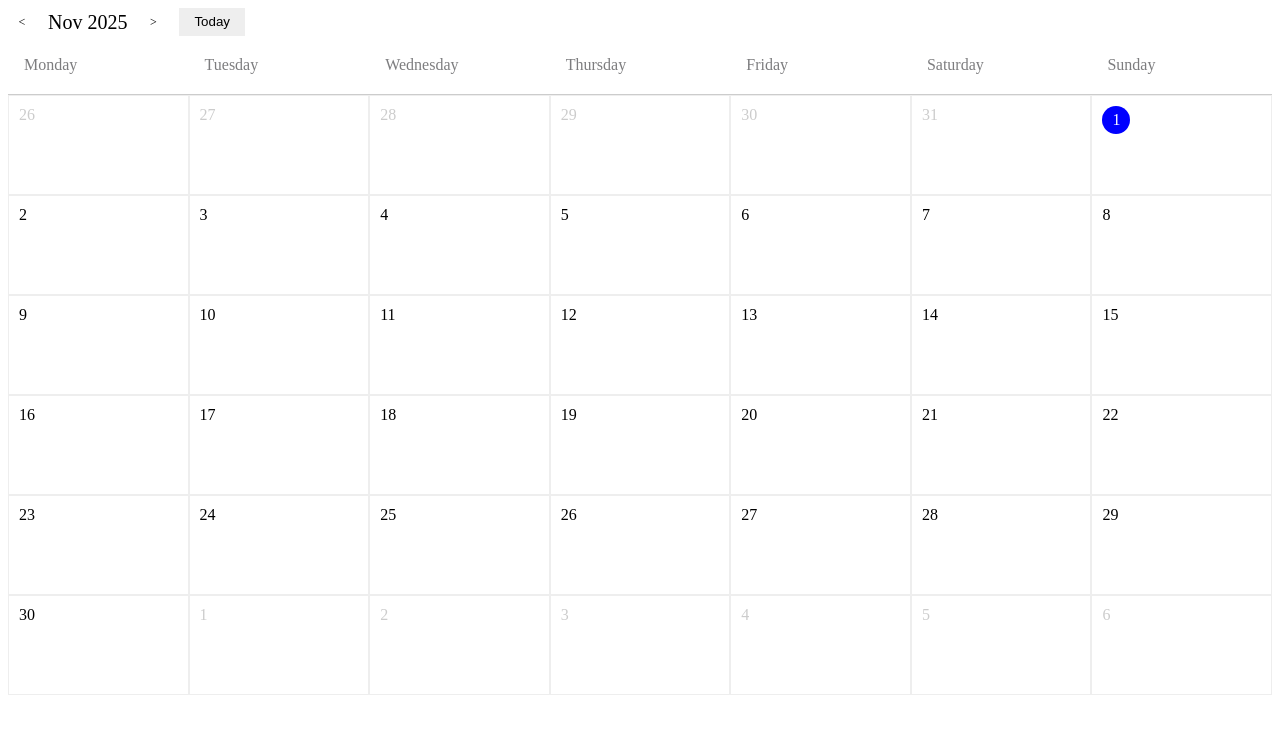
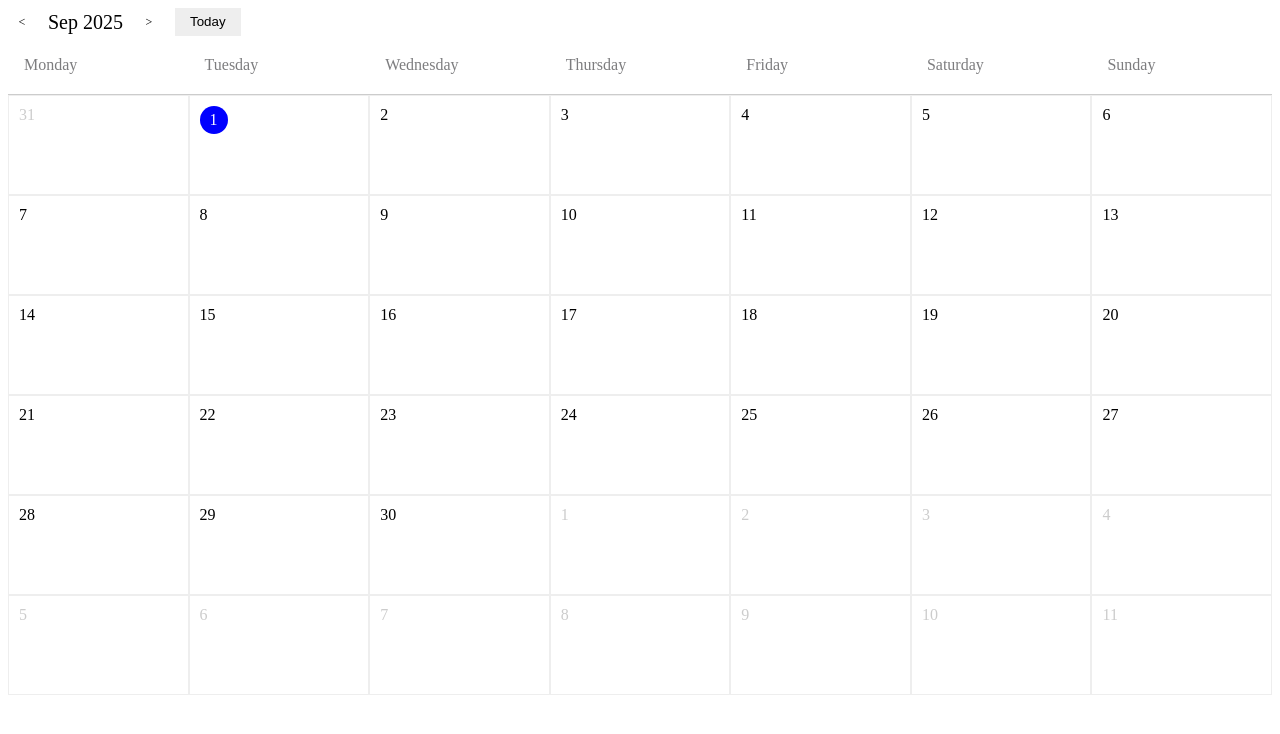
Before and after one commit to huzhiwu1/react-pro-practice, a React (Vite) app: page / in a window 1280 px wide. Shown: the top 734 px of the page. Built offline with nearby package versions, Linux system fonts and the light colour scheme.

Commit message:
feat(calendar): 添加ahooks,将组件兼容受控和非受控模式

```diff
--- a/package.json
+++ b/package.json
@@ -10,6 +10,7 @@
     "preview": "vite preview"
   },
   "dependencies": {
+    "ahooks": "^3.9.6",
     "classnames": "^2.5.1",
     "dayjs": "^1.11.18",
     "react": "^19.1.1",
--- a/src/Calendar/components/MonthCalendar/index.tsx
+++ b/src/Calendar/components/MonthCalendar/index.tsx
@@ -79,7 +79,7 @@ function renderDays(
               <div
                 className={cs("calendar-month-body-cell-date-value", {
                   "calendar-month-body-cell-selected":
-                    value.format("YY/MM/DD") === item.date.format("YY/MM/DD"),
+                    value?.format("YY/MM/DD") === item.date.format("YY/MM/DD"),
                 })}
               >
                 {item.date.date()}
--- a/src/Calendar/index.tsx
+++ b/src/Calendar/index.tsx
@@ -8,20 +8,25 @@ import cs from "classnames";
 import MonthCalendar from "./components/MonthCalendar";
 import Header from "./components/Header";
 import { CalendarLocaleContext } from "./locale";
+import { useControllableValue } from "ahooks";
 
-export interface CalendarProps extends Omit<MonthCalendarProps, "curMonth"> {
+export interface CalendarProps
+  extends Omit<MonthCalendarProps, "curMonth" | "value"> {
   locale?: string;
-  value: Dayjs;
+  value?: Dayjs;
+  defaultValue?: Dayjs;
   onChange?: (value: Dayjs) => void;
   style?: CSSProperties;
   className?: string | string[];
 }
 function Calendar(props: CalendarProps) {
-  const { className, style, locale, value, onChange } = props;
+  const { className, style, locale, onChange } = props;
   const classNames = cs("calendar", className);
 
-  const [curValue, setCurValue] = useState(value);
-  const [curMonth, setCurMonth] = useState(value);
+  const [curValue, setCurValue] = useControllableValue(props, {
+    defaultValue: DayJS(),
+  });
+  const [curMonth, setCurMonth] = useState(curValue);
 
   const changeDate = useCallback((value: Dayjs) => {
     onChange?.(value);
@@ -72,7 +77,7 @@ function App() {
   return (
     <div>
       <Calendar
-        value={DayJS("2025-11-1")}
+        defaultValue={DayJS(Date.now())}
         // dateRender={(date) => (
         //   <div
         //     className="dateRender"
@@ -81,7 +86,7 @@ function App() {
         //     {date.format("YY年MM月DD日")}
         //   </div>
         // )}
-        onChange={(date) => alert(date.format("YY年MM月DD日"))}
+        onChange={(date) => console.log(date.format("YY年MM月DD日"))}
         // dateInnerContent={(date) => (
         //   <div style={{ background: "#fff" }}>
         //     <p style={{ color: "red" }}>{date.format("YY/MM/DD")}</p>
```
Also changed, not shown: 1 other file (tests, documents, lock files or other folders).
